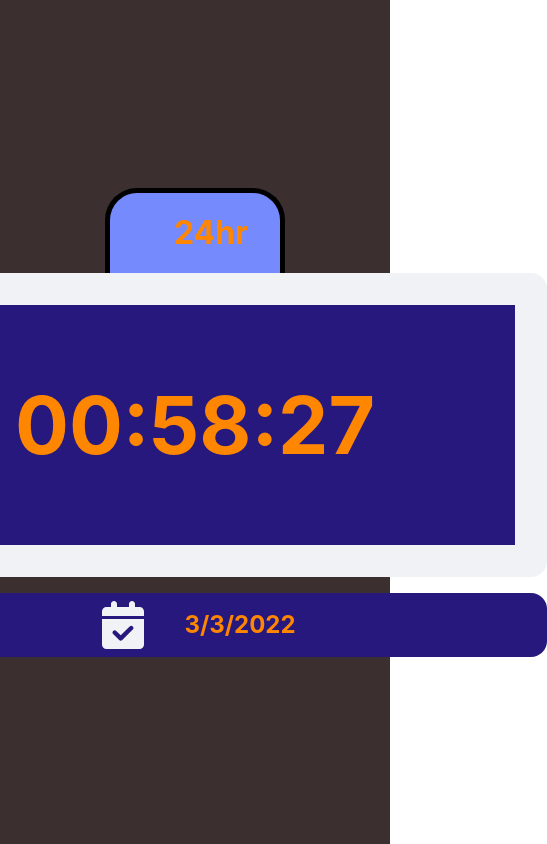
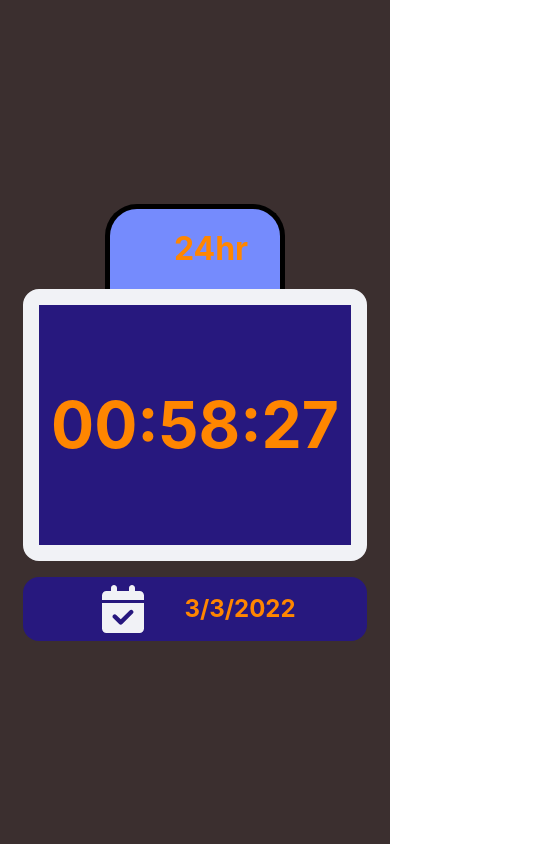
Before and after one commit to dompetriella/fun-clock, a React (Create React App) app: page / in a window 390 px wide. Shown: the whole page, 547 px wide, since content can reach past the window. Built offline with nearby package versions, Linux system fonts and the light colour scheme.

Commit message:
added basic mobile responsiveness

```diff
--- a/src/components/clock.css
+++ b/src/components/clock.css
@@ -48,7 +48,7 @@
     border-bottom: 0;
     color: var(--primary-color);
     padding: 0.25em 1em;
-    z-index: 2;
+    z-index: 0;
 }
 
 .cycle-button:hover {
@@ -76,3 +76,24 @@ svg {
     max-height: 3em;
     padding: 0.5em;
 }
+
+@media only screen and (max-width: 600px) {
+    .clock-face-container {
+        display: flex;
+        position: relative;
+        justify-content: center;
+        align-items: center;
+        background-color: var(--secondary-color);
+        border: 1em var(--border-color) solid;
+        width: 80vw;
+        height: 15em;
+        border-radius: 1em;
+        z-index: 1;
+    }
+
+    .clock-time {
+        font-size: 4em;
+        font-weight: bolder;
+        color: var(--primary-color);
+    }
+  }
```
